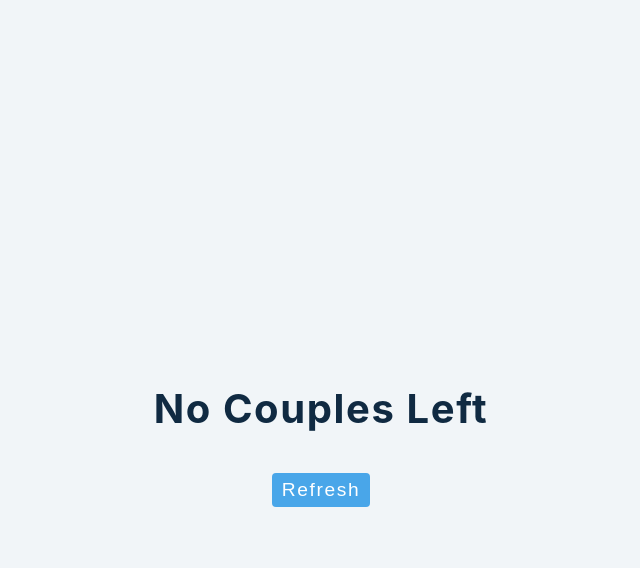
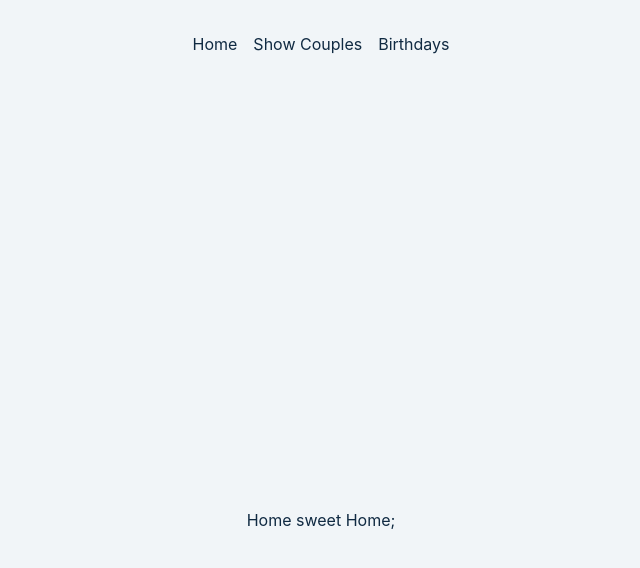
Before and after one commit to Stiboo2/izinyangazombuthano.web.app, a React (Create React App) app: page / in a window 1280 px wide. Shown: the top 568 px of the page, without its empty margins (319-959 px from the left). Built offline with nearby package versions, Linux system fonts and the light colour scheme; no server answers.

Commit message:
adding router to the App

```diff
--- a/package.json
+++ b/package.json
@@ -8,6 +8,8 @@
     "@testing-library/user-event": "^13.5.0",
     "react": "^18.2.0",
     "react-dom": "^18.2.0",
+    "react-router": "^6.11.1",
+    "react-router-dom": "^6.11.1",
     "react-scripts": "5.0.1",
     "web-vitals": "^2.1.4"
   },
--- a/src/App.js
+++ b/src/App.js
@@ -1,13 +1,22 @@
 import BirthDay from "./components/BirthDays/BirthDay";
 import React from "react";
 import ShowCouples from "./components/TwoByTwo/ShowCouples";
-
+import { createBrowserRouter, RouterProvider } from "react-router-dom";
+import Home from "./components/Home";
+import RootLayout from "./components/Root";
+const router = createBrowserRouter([
+  {
+    path: "/",
+    element: <RootLayout />,
+    children: [
+      { path: "/", element: <Home /> },
+      { path: "/birthday", element: <BirthDay /> },
+      { path: "/showcouples", element: <ShowCouples /> },
+    ],
+  },
+]);
 function App() {
-  return (
-    <React.StrictMode>
-      <ShowCouples />
-    </React.StrictMode>
-  );
+  return <RouterProvider router={router} />;
 }
 
 export default App;
--- a/src/components/BirthDays/BirthDay.css
+++ b/src/components/BirthDays/BirthDay.css
@@ -17,7 +17,7 @@ main {
 .container h3 {
   font-weight: normal;
   text-transform: none;
-  margin-bottom: 2rem;
+  margin-bottom: 1rem;
 }
 .person {
   display: grid;
--- /dev/null
+++ b/src/components/Home.js
@@ -0,0 +1,9 @@
+import { Link } from "react-router-dom";
+const Home = () => {
+  return (
+    <>
+      <div>Home sweet Home</div>;
+    </>
+  );
+};
+export default Home;
--- /dev/null
+++ b/src/components/MainNavigation.js
@@ -0,0 +1,22 @@
+import { Link } from "react-router-dom";
+import classes from "./MainNavigation.module.css";
+const MainNavigation = () => {
+  return (
+    <header className={classes.header}>
+      <nav>
+        <ul className={classes.list}>
+          <li>
+            <Link to="/"> Home </Link>
+          </li>
+          <li>
+            <Link to="/showcouples">Show Couples</Link>
+          </li>
+          <li>
+            <Link to="/birthday"> Birthdays</Link>
+          </li>
+        </ul>
+      </nav>
+    </header>
+  );
+};
+export default MainNavigation;
--- /dev/null
+++ b/src/components/MainNavigation.module.css
@@ -0,0 +1,23 @@
+.header {
+  max-width: 60rem;
+  margin: auto;
+  padding: 2rem;
+  display: flex;
+  justify-content: center;
+}
+
+.list {
+  display: flex;
+  gap: 1rem;
+}
+
+.list a {
+  text-decoration: none;
+  color: var(--color-primary-400);
+}
+
+.list a:hover,
+.list a.active {
+  color: var(--color-primary-800);
+  text-decoration: underline;
+}
--- /dev/null
+++ b/src/components/Root.js
@@ -0,0 +1,14 @@
+import { Outlet } from "react-router-dom";
+import MainNavigation from "./MainNavigation";
+import classes from "./Root.module.css";
+const RootLayout = () => {
+  return (
+    <>
+      <MainNavigation />
+      <main className={classes.content}>
+        <Outlet />
+      </main>
+    </>
+  );
+};
+export default RootLayout;
--- /dev/null
+++ b/src/components/Root.module.css
@@ -0,0 +1,4 @@
+.content {
+  margin: 2rem auto;
+  text-align: center;
+}
--- a/src/components/TwoByTwo/Couple.js
+++ b/src/components/TwoByTwo/Couple.js
@@ -1,9 +1,11 @@
 import React, { useState } from "react";
 import "./TwoByTwo.css";
+import { Link } from "react-router-dom";
 
 const Couple = ({ id, image, info, name, price, removeCouple }) => {
   const [readMore, setReadMore] = useState(false);
   return (
+    <>
       <article className="single-tour">
         <img src={image} alt={name} />
         <footer>
@@ -24,6 +26,7 @@ const Couple = ({ id, image, info, name, price, removeCouple }) => {
           </button>
         </footer>
       </article>
+    </>
   );
 };
 
--- a/src/components/TwoByTwo/TwoByTwo.css
+++ b/src/components/TwoByTwo/TwoByTwo.css
@@ -154,7 +154,7 @@ Tours
 main {
   width: 90vw;
   max-width: var(--fixed-width);
-  margin: 5rem auto;
+  margin: 1rem auto;
 }
 .loading {
   text-align: center;
```
Also changed, not shown: 1 other file (tests, documents, lock files or other folders). Lines whose indentation alone changed are shown as unchanged.
